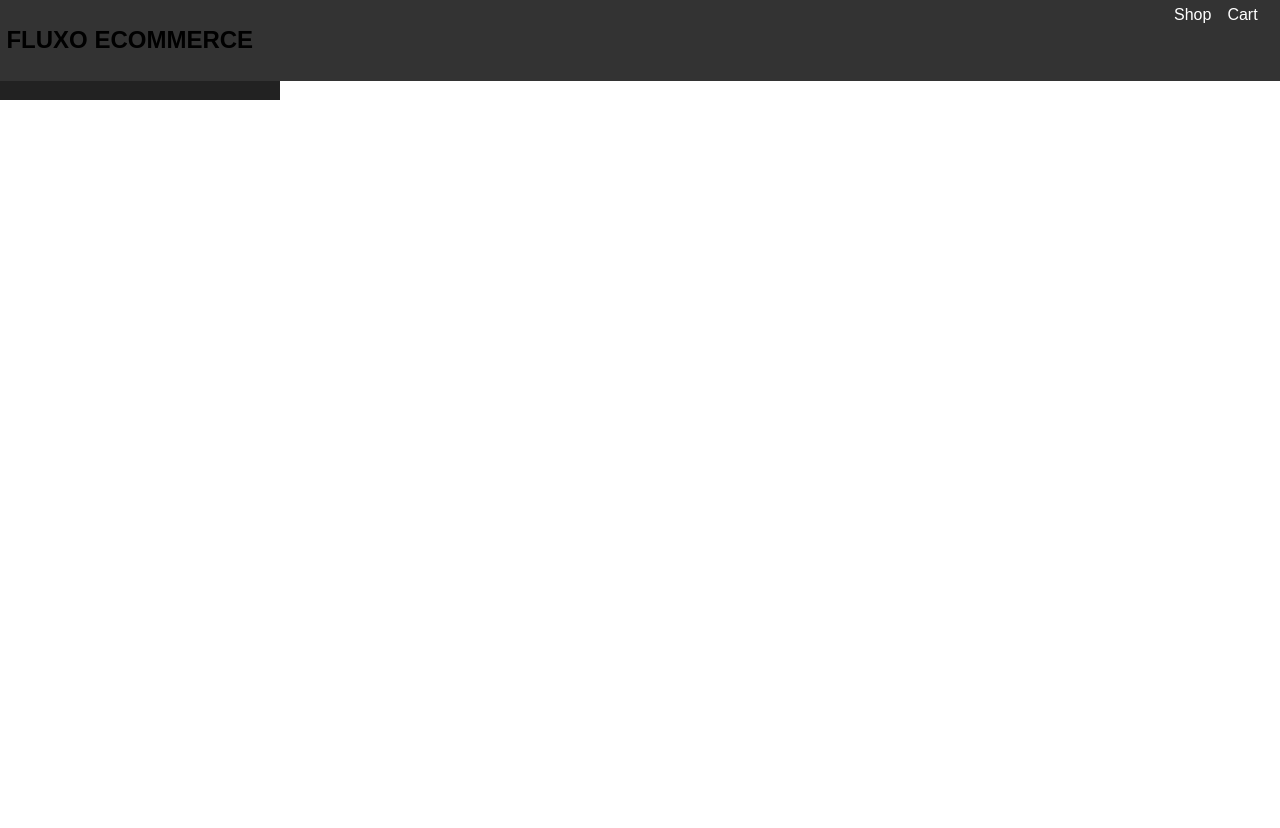
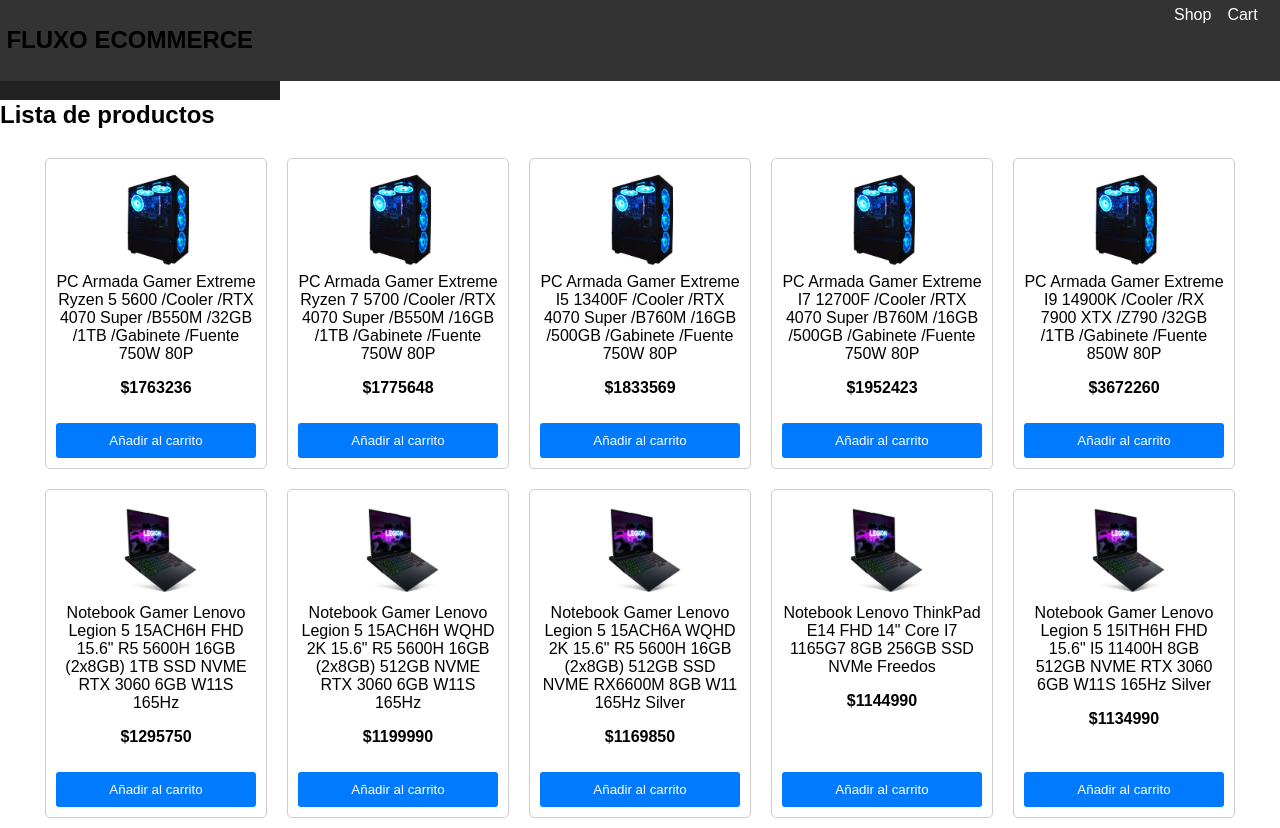
Before and after one commit to GEcheverria93/CreaTuLanding1-Echeverria, a React (Vite) app: page /shop in a window 1280 px wide. Before the commit the page ends 800 px from the top, so only its background shows below. Built offline with nearby package versions, Linux system fonts and the light colour scheme.

Commit message:
refactor routes

```diff
--- a/src/App.jsx
+++ /dev/null
@@ -1,13 +0,0 @@
-import './App.css';
-import ItemListContainer from './components/ItemListContainer';
-
-function App() {
-  return (
-    <>
-      <h1></h1>
-      <ItemListContainer productListTitle={'Lista de Productos'} />
-    </>
-  );
-}
-
-export default App;
--- a/src/Router.jsx
+++ b/src/Router.jsx
@@ -1,14 +1,18 @@
-import { BrowserRouter, Route, Routes } from 'react-router-dom';
+import { BrowserRouter, Navigate, Route, Routes } from 'react-router-dom';
 
-import App from './App';
 import NavBar from './components/NavBar';
+import CartPage from './pages/cart/CartPage';
+import ShopPage from './pages/shop/ShopPage';
+import './index.css';
 
 const Router = () => {
   return (
     <BrowserRouter>
       <NavBar />
       <Routes>
-        <Route path="/shop" element={App} />
+        <Route path="/shop" element={<ShopPage />} />
+        <Route path="/cart" element={<CartPage />} />
+        <Route path="/*" element={<Navigate to="/shop" />} />
       </Routes>
     </BrowserRouter>
   );
--- a/src/components/NavBar.jsx
+++ b/src/components/NavBar.jsx
@@ -2,7 +2,6 @@ import { useState } from 'react';
 import styled from 'styled-components';
 
 import BurguerButton from './BurguerButon';
-import CartWidget from './CartWidget';
 
 function NavBar() {
   const [clicked, setClicked] = useState(false);
--- a/src/index.css
+++ b/src/index.css
@@ -0,0 +1,15 @@
+body {
+  font-family: Arial, sans-serif;
+  margin: 0;
+  padding: 0;
+}
+
+header {
+  background-color: #f0f0f0;
+  padding: 20px;
+  text-align: center;
+}
+
+h1 {
+  margin: 0;
+}
--- /dev/null
+++ b/src/pages/cart/CartPage.jsx
@@ -0,0 +1,5 @@
+const CartPage = () => {
+  return <h1>Hola</h1>;
+};
+
+export default CartPage;
--- /dev/null
+++ b/src/pages/shop/ShopPage.jsx
@@ -0,0 +1,7 @@
+import ItemListContainer from '../../components/ItemListContainer';
+import './ShopStyle.css';
+
+const ShopPage = () => {
+  return <ItemListContainer productListTitle={'Lista de productos'} />;
+};
+export default ShopPage;
--- a/src/App.css
+++ b/src/pages/shop/ShopStyle.css
@@ -1,19 +1,3 @@
-body {
-  font-family: Arial, sans-serif;
-  margin: 0;
-  padding: 0;
-}
-
-header {
-  background-color: #f0f0f0;
-  padding: 20px;
-  text-align: center;
-}
-
-h1 {
-  margin: 0;
-}
-
 #products-container {
   display: flex;
   flex-wrap: wrap;
```
Also changed, not shown: .eslintrc.cjs.
